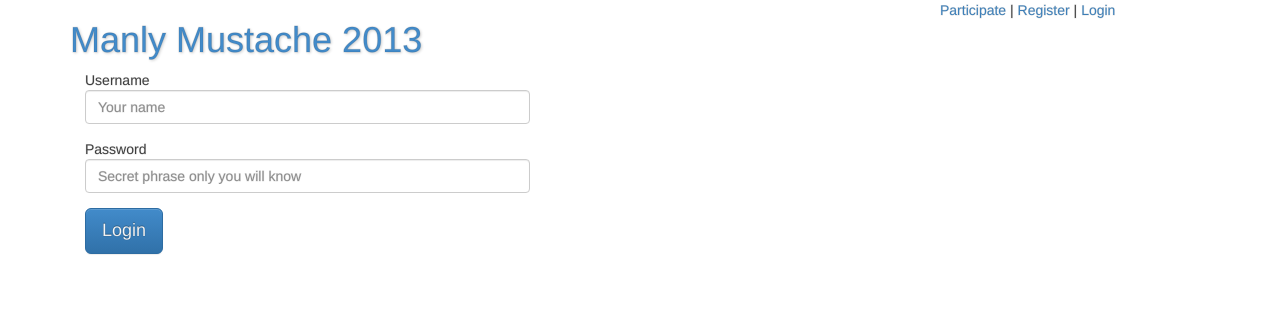
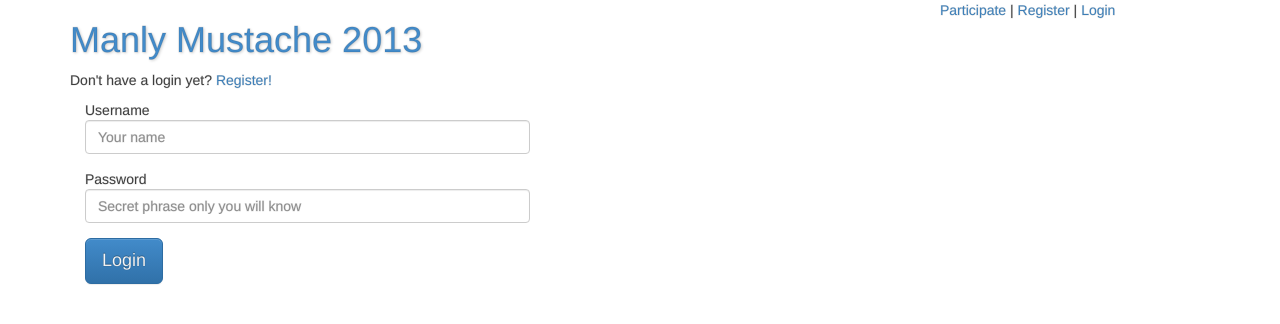
Before and after one commit to mavroskardia/mustache2013, a Django app: page /voting/login in a window 1280 px wide. Shown: the top 324 px of the page. Run offline with Django 3.2, Linux system fonts and the light colour scheme; some libraries are stand-ins or nearby versions; some web fonts are replaced.

Commit message:
Prevent anonymous users from voting

```diff
--- a/mustache/voting/templates/voting/login.html
+++ b/mustache/voting/templates/voting/login.html
@@ -1,6 +1,8 @@
 {% extends 'base.html' %}
 
 {% block content %}
+
+<p>Don't have a login yet? <a href="{% url 'voting:register' %}">Register!</a></p>
 
 <form action="{% url 'voting:login' %}" method="post" class="col-12 col-lg-5 text-left">
 	{% csrf_token %}
--- a/mustache/voting/views.py
+++ b/mustache/voting/views.py
@@ -110,7 +110,13 @@ def profile(req):
     return render(req, 'voting/profile.html', {'pf': pf })
 
 def vote(req):
+
     if req.method == 'POST':
+
+        if not req.user.is_authenticated():
+            messages.warning(req, 'You need to login before you can vote')
+            return HttpResponseRedirect(reverse('voting:login'))
+
         vote_target = get_object_or_404(Gentleman, pk=req.POST['gentleman_id'])
         try:
             vote = Vote.objects.get(user=req.user)
```
